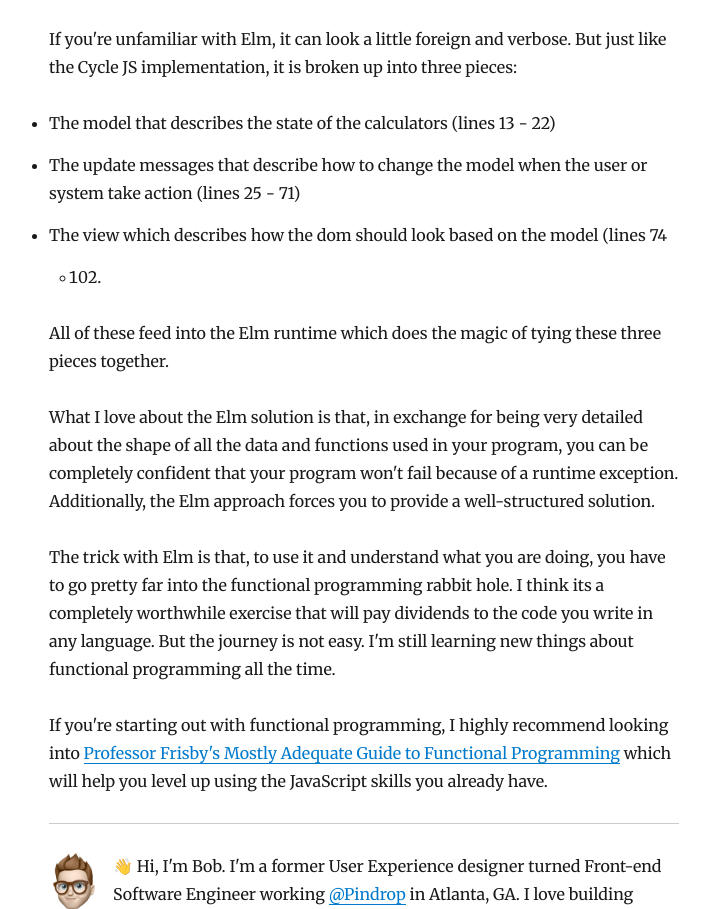
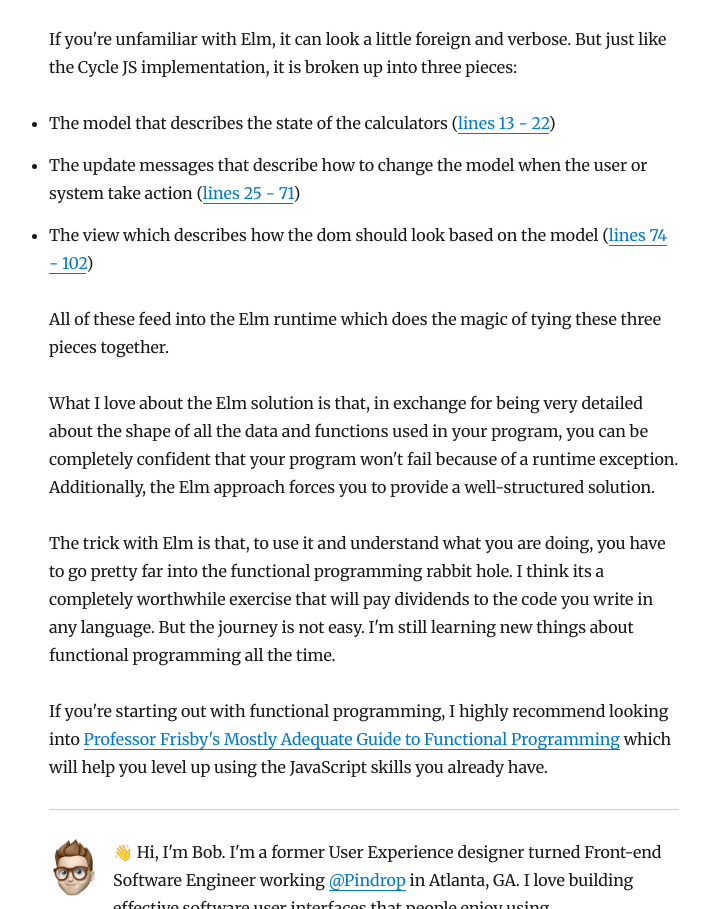
Before and after one commit to onetruebob/bob-tech-blog, a Gatsby site: page /unidirectional-data-flow-two-ways/ in a window 1280 px wide. Shown: the part 4887-5796 px from the top of the page, without its empty margins (276-985 px from the left). Built offline with nearby package versions, Linux system fonts and the light colour scheme; Gatsby itself is replaced by a stand-in of ours; some packages are replaced by stand-ins of ours.

Commit message:
Add permalinks to sections of the elm project

```diff
--- a/content/blog/unidirectional-data-flow-two-ways/index.md
+++ b/content/blog/unidirectional-data-flow-two-ways/index.md
@@ -173,11 +173,10 @@ calculator in the [single file at the root of the project](https://github.com/on
 If you're unfamiliar with Elm, it can look a little foreign and verbose. But
 just like the Cycle JS implementation, it is broken up into three pieces:
 
-- The model that describes the state of the calculators (lines 13 - 22)
+- The model that describes the state of the calculators ([lines 13 - 22](https://github.com/onetruebob/calorie-count-elm/blob/f4ec4d132defac2e8632894aebb2bc70e23ccfef/calorie-calc.elm#L13))
 - The update messages that describe how to change the model when the user or
-  system take action (lines 25 - 71)
-- The view which describes how the dom should look based on the model (lines 74
-  - 102)
+  system take action ([lines 25 - 71](https://github.com/onetruebob/calorie-count-elm/blob/f4ec4d132defac2e8632894aebb2bc70e23ccfef/calorie-calc.elm#L25))
+- The view which describes how the dom should look based on the model ([lines 74 - 102](https://github.com/onetruebob/calorie-count-elm/blob/f4ec4d132defac2e8632894aebb2bc70e23ccfef/calorie-calc.elm#L74))
 
 All of these feed into the Elm runtime which does the magic of tying these three
 pieces together.
```
